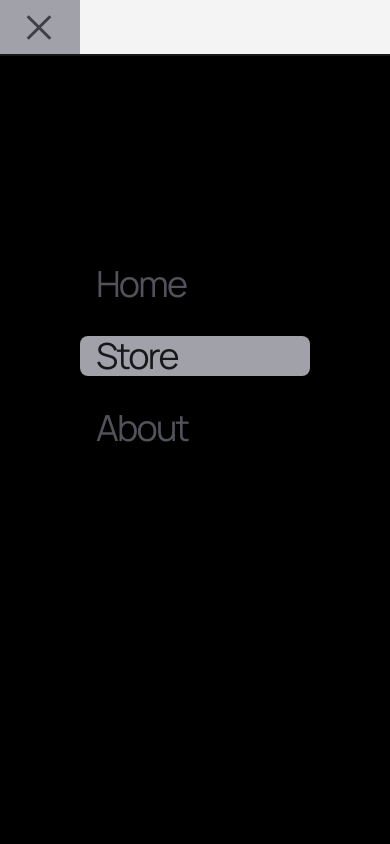
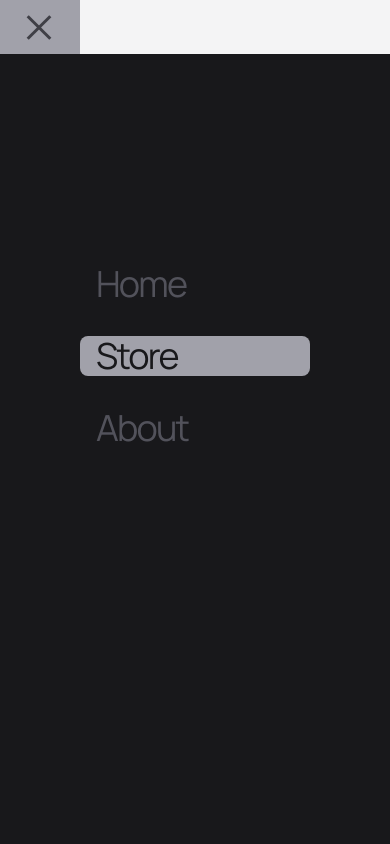
Before and after one commit to sisyphusCoding/shoppingcart, a Next.js app: page /store in a window 390 px wide. Both pictures are taken after a click on the button 39 px from the left and 27 px from the top of the page. Shown: the top 844 px of the page. Built offline with nearby package versions, Linux system fonts and the light colour scheme.

Commit message:
done still some bug and localstorage is left

```diff
--- a/components/Layout.tsx
+++ b/components/Layout.tsx
@@ -59,7 +59,7 @@ const Layout: FC<Props> = ({ children }) => {
           will-change-transform
           flex
           z-[5]
-          bg-black bg-opacity-90 backdrop-filter backdrop-blur-sm
+          bg-black
           h-full w-full absolute "
         ></motion.div>
 
--- a/components/Navbar.tsx
+++ b/components/Navbar.tsx
@@ -28,7 +28,6 @@ const Navbar: FC = () => {
 
   return (
     <div className=" min-w-full sticky top-0  z-10 ">
-
       <AnimatePresence exitBeforeEnter>
         {isOpen ? <MobileNavbar namePath={router.pathname} /> : ""}
       </AnimatePresence>
@@ -180,10 +179,10 @@ const MobileNavbar: FC<Props> = ({ namePath }) => {
     animate: {
       scaleY: 1,
       transition: {
-        staggerChildren: 0.5,
-        delayChildren: 0.5,
-        ease: "circOut",
-        duration: 1
+        staggerChildren: 0.25,
+        delayChildren:.25,
+        ease:'circOut',
+        duration:1
       }
     },
     exit: {
@@ -200,7 +199,7 @@ const MobileNavbar: FC<Props> = ({ namePath }) => {
 
   let child: Variants = {
     hidden: { opacity: 0 },
-    animate: { opacity: 1, transition: { ease: "circIn" } },
+    animate: { opacity: 1},
     exit: { opacity: 0 }
   };
 
@@ -212,11 +211,10 @@ const MobileNavbar: FC<Props> = ({ namePath }) => {
       exit="exit"
       style={{ transformOrigin: "top" }}
       className="
-
       lg:hidden
       absolute  top-14 lg:top-20 left-0 z-10
       px-20 py-52 gap-8
-      min-h-screen min-w-full flex flex-col items-start justify-start bg-black"
+      min-h-screen min-w-full flex flex-col items-start justify-start bg-zinc-900"
     >
       {navLink.map((item, index) => (
         <Link key={item} href={index === 0 ? item : `/${item}`}>
--- a/context/CartContext.tsx
+++ b/context/CartContext.tsx
@@ -14,7 +14,7 @@ interface Props {
 }
 
 interface CartProps {
-  isOpen:boolean
+  isOpen: boolean;
   openCart: () => void;
   closeCart: () => void;
   getQuant: (id: number) => number;
@@ -37,7 +37,7 @@ export function useShoppingCart() {
 }
 
 export function CartProvider({ children }: Props) {
-  const [items, setItems] = useState<CartItem[]>([]);
+  const [items, setItems] = useLocalStorage<CartItem[]>("shopping",[]);
   const [isOpen, setIsOpen] = useState<boolean>(false);
 
   function getQuant(id: number) {
--- a/hooks/useLocalStorage.ts
+++ b/hooks/useLocalStorage.ts
@@ -4,19 +4,16 @@ import { useEffect, useState } from "react";
 
 export function useLocalStorage<T> (key:string , initialValue: T | (()=>T)) {
 
-
+ const ISSERVER = typeof window === "undefined";
 
 
   const [value,setValue] = useState<T>(()=>{
 
-  let jsonValue = null
+  let jsonValue
 
-
-  if(typeof window !== 'undefined'){
-    jsonValue = localStorage.getItem(key)
-  }
-
-
+ if(!ISSERVER){
+  jsonValue = localStorage.getItem(key)
+ }
 
 
 
```
